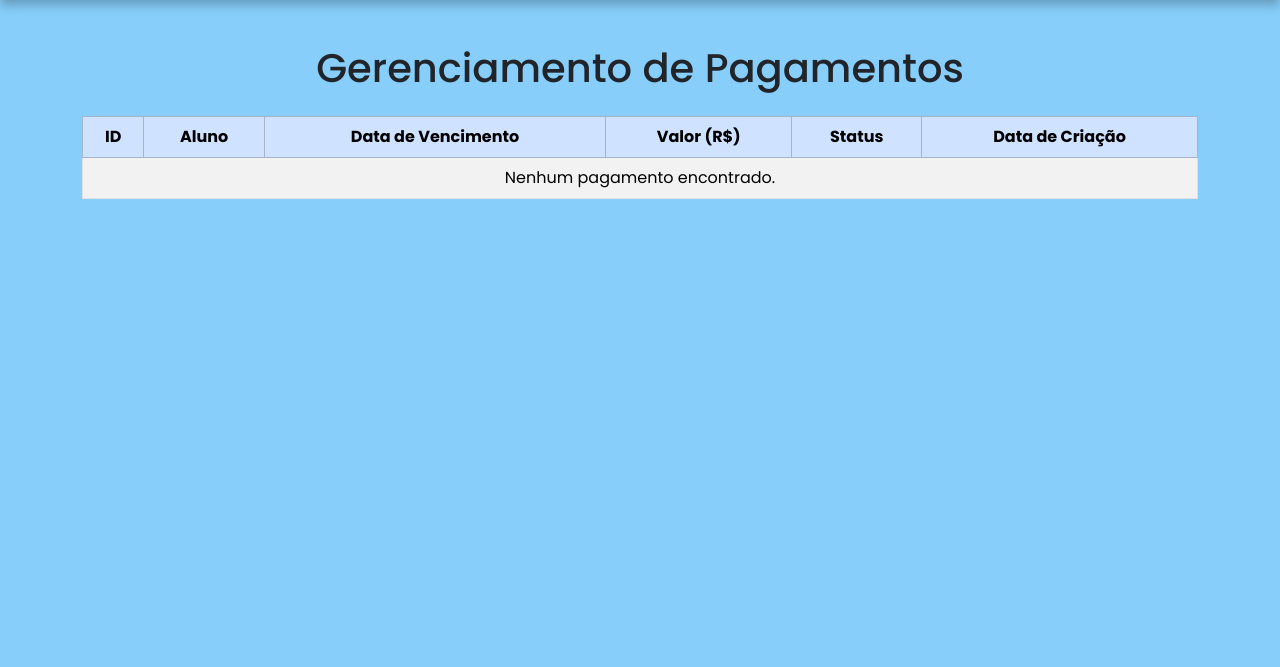
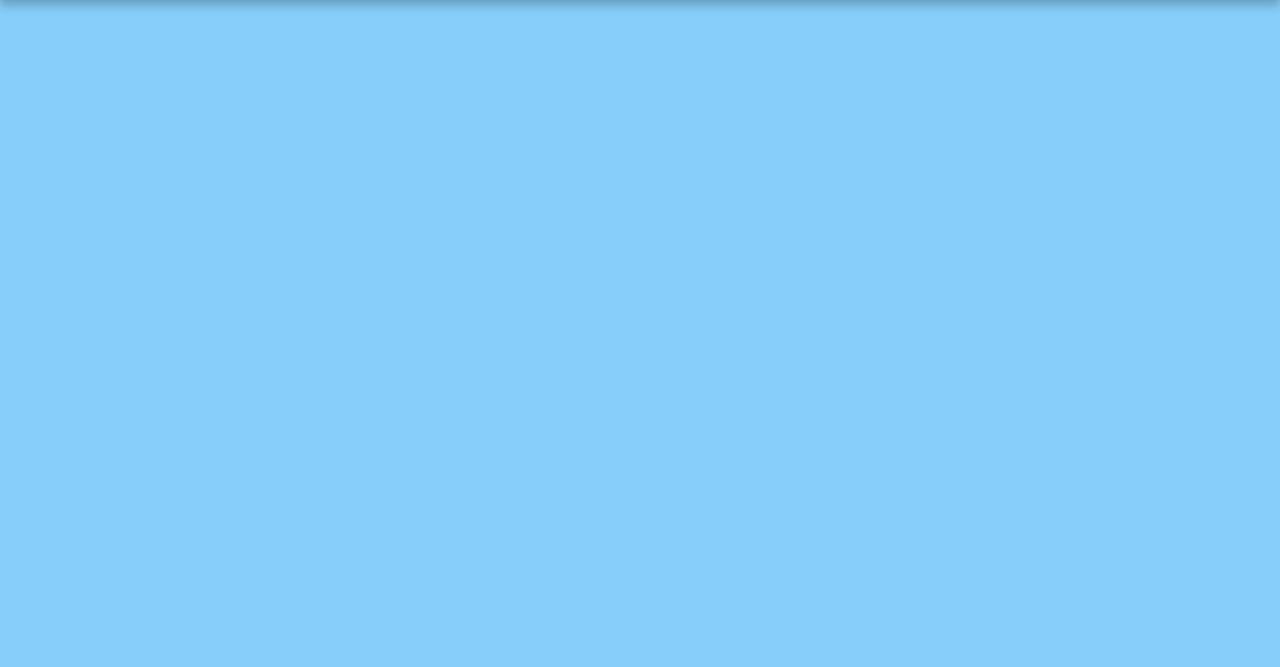
Before and after one commit to vittor-anddrade96/PowerHouseAcademia, a PHP site: page /financeiro.php in a window 1280 px wide. Shown: the part 88-755 px from the top of the page. Run offline with PHP 8.4, Linux system fonts and the light colour scheme; data that the repository does not hold is empty.

Commit message:
Add files via upload

```diff
--- a/financeiro.php
+++ b/financeiro.php
@@ -1,15 +1,7 @@
 <?php
 session_start();
-
 require 'conexao.php';
 
-
-try {
-    $sql = $pdo->query("SELECT p.id, p.data_vencimento, p.valor, p.status_pagamento, p.criado_em, a.nome_completo AS aluno_nome FROM Pagamentos p JOIN Alunos a ON p.aluno_id = a.id ORDER BY p.data_vencimento DESC");
-    $pagamentos = $sql->fetchAll(PDO::FETCH_ASSOC);
-} catch (PDOException $e) {
-    die("Erro ao buscar dados: " . $e->getMessage());
-}
 ?>
 
 <!DOCTYPE html>
@@ -40,15 +32,33 @@
         main {
             flex: 1;
             padding: 20px;
-            text-align: center;
             display: flex;
-            gap: 20px;
-            justify-content: center;
-            padding: 20px;
+            flex-direction: column;
+            gap: 15px;
+            align-items: center;
         }
 
         .sair {
             margin: 10px;
+        }
+
+        .alert {
+            width: 100%;
+            max-width: 600px;
+            margin-bottom: 20px;
+        }
+
+        .form-container {
+            width: 100%;
+            max-width: 900px;
+        }
+
+        .form-label {
+            margin-bottom: 0.5rem;
+        }
+
+        .input-group-text {
+            min-width: 40px;
         }
 
         footer {
@@ -58,26 +68,15 @@
             padding: 10px;
         }
 
-        .status-pago {
-            color: green;
-            font-weight: bold;
-        }
-
-        .status-pendente {
-            color: orange;
-            font-weight: bold;
-        }
-
-        .status-atrasado {
-            color: red;
-            font-weight: bold;
+        .alert {
+            margin: 20px 0;
         }
     </style>
 </head>
 
 <body>
     <header>
-    <nav class="navbar navbar-expand-lg bg-body-tertiary " style="box-shadow: 0px 5px 10px rgba(0, 0, 0, 0.25)">
+        <nav class="navbar navbar-expand-lg bg-body-tertiary " style="box-shadow: 0px 5px 10px rgba(0, 0, 0, 0.25)">
             <div class="container-fluid">
                 <a class="navbar-brand" href="home_admin.php"><img id="imagens" src="imagens/logo.png" width="60"></a>
                 <button class="navbar-toggler" type="button" data-bs-toggle="collapse" data-bs-target="#navbarNav" aria-controls="navbarNav" aria-expanded="false" aria-label="Toggle navigation">
@@ -117,48 +116,11 @@
         </nav>
     </header>
     <main>
-        <div class="container">
-            <h1 class="my-4">Gerenciamento de Pagamentos</h1>
 
-            <div class="table-responsive">
-                <table class="table table-bordered table-striped">
-                    <thead class="table-primary">
-                        <tr>
-                            <th>ID</th>
-                            <th>Aluno</th>
-                            <th>Data de Vencimento</th>
-                            <th>Valor (R$)</th>
-                            <th>Status</th>
-                            <th>Data de Criação</th>
-                        </tr>
-                    </thead>
-                    <tbody>
-                        <?php if (!empty($pagamentos)): ?>
-                            <?php foreach ($pagamentos as $pagamento): ?>
-                                <tr>
-                                    <td><?= htmlspecialchars($pagamento['id']) ?></td>
-                                    <td><?= htmlspecialchars($pagamento['aluno_nome']) ?></td>
-                                    <td><?= date('d/m/Y', strtotime($pagamento['data_vencimento'])) ?></td>
-                                    <td><?= number_format($pagamento['valor'], 2, ',', '.') ?></td>
-                                    <td class="status-<?= strtolower($pagamento['status_pagamento']) ?>">
-                                        <?= htmlspecialchars($pagamento['status_pagamento']) ?>
-                                    </td>
-                                    <td><?= date('d/m/Y H:i', strtotime($pagamento['criado_em'])) ?></td>
-                                </tr>
-                            <?php endforeach; ?>
-                        <?php else: ?>
-                            <tr>
-                                <td colspan="6" class="text-center">Nenhum pagamento encontrado.</td>
-                            </tr>
-                        <?php endif; ?>
-                    </tbody>
-                </table>
-            </div>
-        </div>
     </main>
+    <footer>
+        <small>Power House Academia &copy; <?= date('Y'); ?></small>
+    </footer>
 </body>
-<footer>
-    <small>Power House Academia &copy; <?= date('Y'); ?></small>
-</footer>
 
 </html>
--- a/financeiro_aluno.php
+++ b/financeiro_aluno.php
@@ -2,8 +2,6 @@
 session_start();
 
 require 'conexao.php';
-
-
 ?>
 
 <!DOCTYPE html>
@@ -119,7 +117,6 @@
             </div>
         </nav>
         <br>
-
     </header>
 
     <main>
```
Also changed, not shown: planos.php (+7 -0 lines).
